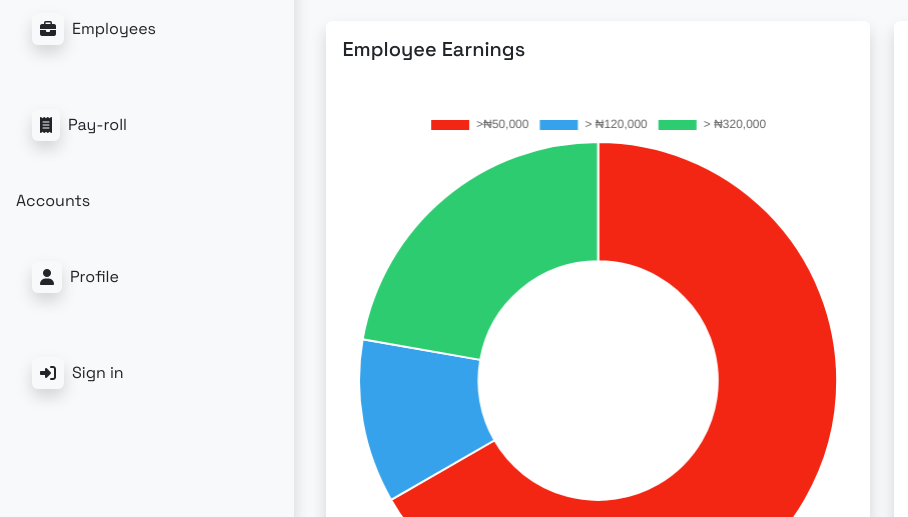
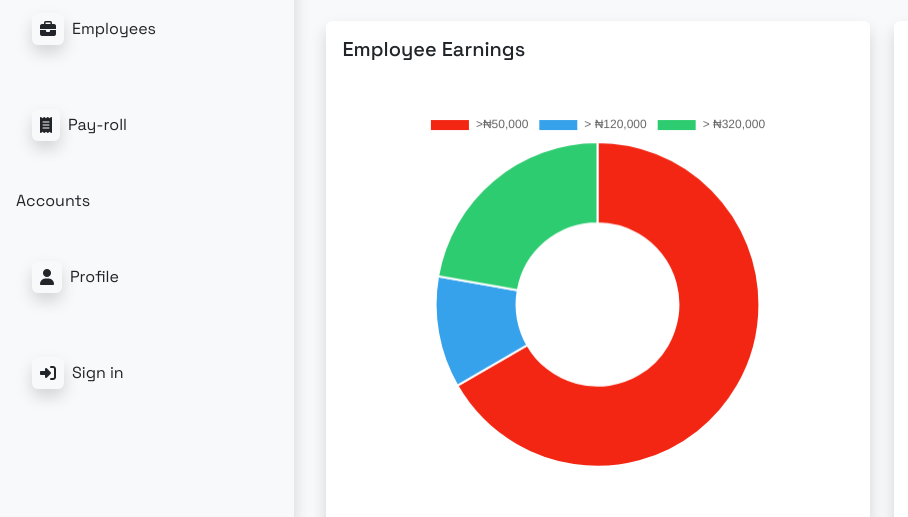
Before and after one commit to EZE-RICHARD/pay-rollmanagement-system, a plain HTML site: page dashboard.html in a window 1280 px wide. Shown: the part 206-723 px from the top of the page, 0-908 px from the left. Drawn offline with nearby package versions, Linux system fonts and the light colour scheme.

Commit message:
trusting my commit

```diff
--- a/dashboard.html
+++ b/dashboard.html
@@ -93,7 +93,7 @@
                 placeholder="Search"
                 class="form-control"
               />
-              <a href="" class="text-decoration-none text-dark"
+              <a href="./dash-profile.html" class="text-decoration-none text-dark"
                 ><i class="fa-solid fa-user"></i
               ></a>
             </div>
@@ -135,10 +135,13 @@
             class="data_section mt-5 d-lg-flex justify-content-between gap-4"
           >
             <!-- chart -->
-            <div class="chart bg-white p-3 rounded shadow">
+             <section class="chart_cont bg-white p-3 rounded shadow">
               <header class="h5">Employee Earnings</header>
-              <canvas id="myChart" class="mt-5"></canvas>
-            </div>
+              <div class="chart mx-auto">
+                <canvas id="myChart" class="mt-5 mx-auto mx-lg-0"></canvas>
+              </div>
+             </section>
+
 
             <!-- transaction histories log-->
             <div
@@ -146,7 +149,7 @@
             >
               <header class="d-flex justify-content-between">
                 <p>Transaction history</p>
-                <a href="">See all</a>
+                <a href="./dash-payroll.html">See all</a>
               </header>
 
               <div class="histories">
--- a/dist/styles/components/dash-home/dash-home.css
+++ b/dist/styles/components/dash-home/dash-home.css
@@ -77,12 +77,25 @@ body {
 .dash_Box .main .summary_info .informations i {
   background-image: linear-gradient(to right top, #000000, #020509, #06111b, #0b1d2f, #2768ab);
 }
+.dash_Box .main .data_section .chart_cont {
+  width: 100%;
+}
+@media (min-width: 850px) {
+  .dash_Box .main .data_section .chart_cont {
+    width: 60%;
+  }
+}
 .dash_Box .main .data_section .chart {
   width: 100%;
 }
+@media (min-width: 520px) {
+  .dash_Box .main .data_section .chart {
+    width: 60%;
+  }
+}
 @media (min-width: 850px) {
   .dash_Box .main .data_section .chart {
-    width: 60%;
+    width: 70%;
   }
 }
 .dash_Box .main .data_section .transacrion_history {
--- a/dist/styles/components/dash-home/dash-home.scss
+++ b/dist/styles/components/dash-home/dash-home.scss
@@ -74,16 +74,26 @@
     }
 
     .data_section {
+      .chart_cont{
+        width: 100%;
+        @include laptop{
+          width: 60%;
+        }
+      }
       .chart {
         width: 100%;
+        @include tablet{
+          width: 60%;
+        }
         @include laptop {
-          width: 60%;
+          width: 70%;
         }
       }
 
       .transacrion_history {
         height: fit-content;
         width: 100%;
+
         @include laptop {
           width: 40%;
         }
--- a/dist/styles/main.css
+++ b/dist/styles/main.css
@@ -186,12 +186,25 @@ body {
 .dash_Box .main .summary_info .informations i {
   background-image: linear-gradient(to right top, #000000, #020509, #06111b, #0b1d2f, #2768ab);
 }
+.dash_Box .main .data_section .chart_cont {
+  width: 100%;
+}
+@media (min-width: 850px) {
+  .dash_Box .main .data_section .chart_cont {
+    width: 60%;
+  }
+}
 .dash_Box .main .data_section .chart {
   width: 100%;
 }
+@media (min-width: 520px) {
+  .dash_Box .main .data_section .chart {
+    width: 60%;
+  }
+}
 @media (min-width: 850px) {
   .dash_Box .main .data_section .chart {
-    width: 60%;
+    width: 70%;
   }
 }
 .dash_Box .main .data_section .transacrion_history {
```
Also changed, not shown: dash-employee.html (+1 -1 lines), dash-payroll.html (+1 -1 lines), dash-profile.html (+1 -1 lines), 2 other files.
